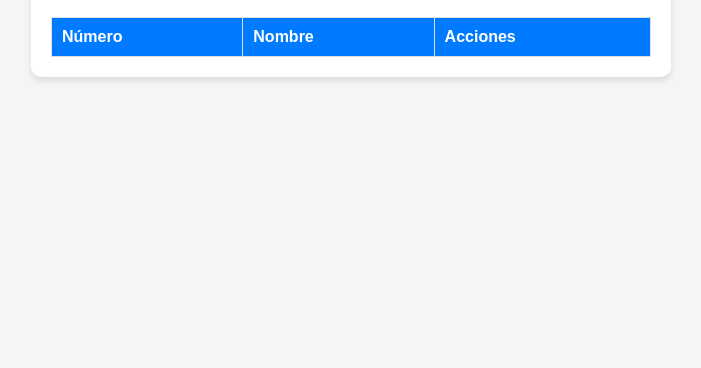
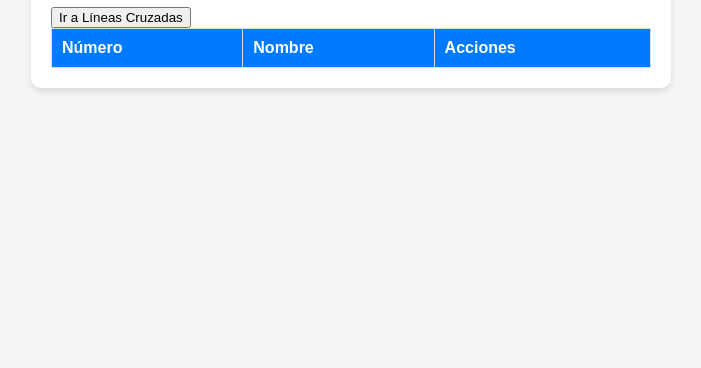
Before and after one commit to nahuel1/copocite1, a plain HTML site: page index.html in a window 1280 px wide. Shown: the part 432-800 px from the top of the page, without its empty margins (289-990 px from the left). Drawn offline with Linux system fonts and the light colour scheme.

Commit message:
Update index.html

```diff
--- a/index.html
+++ b/index.html
@@ -14,6 +14,14 @@
             <input type="text" id="nombre" placeholder="Nombre" required>
             <button type="submit">Agregar</button>
         </form>
+
+        <!-- Botón adicional -->
+        <div style="margin-top: 15px;">
+            <a href="https://sites.google.com/view/lineascruzadas/inicio" target="_blank">
+                <button type="button">Ir a Líneas Cruzadas</button>
+            </a>
+        </div>
+
         <table>
             <thead>
                 <tr>
```
